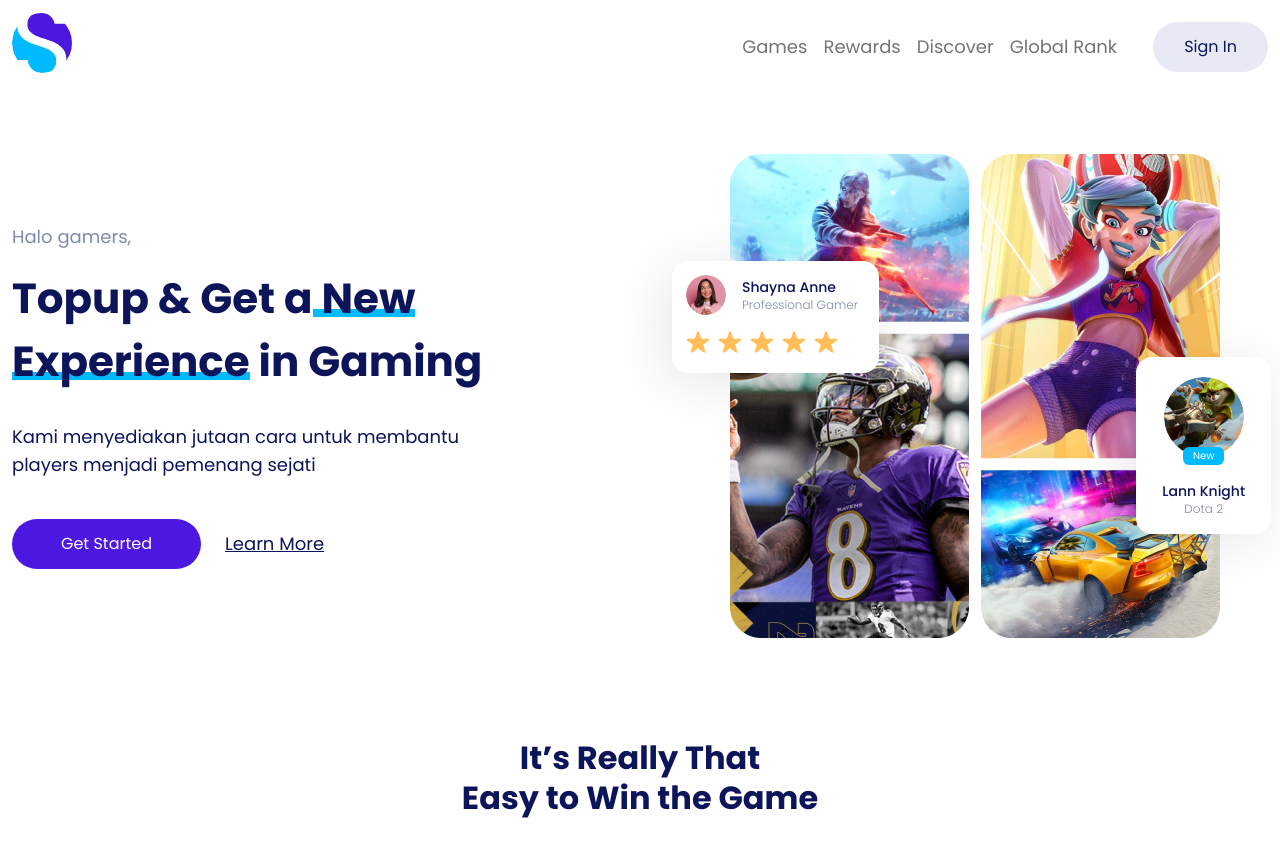
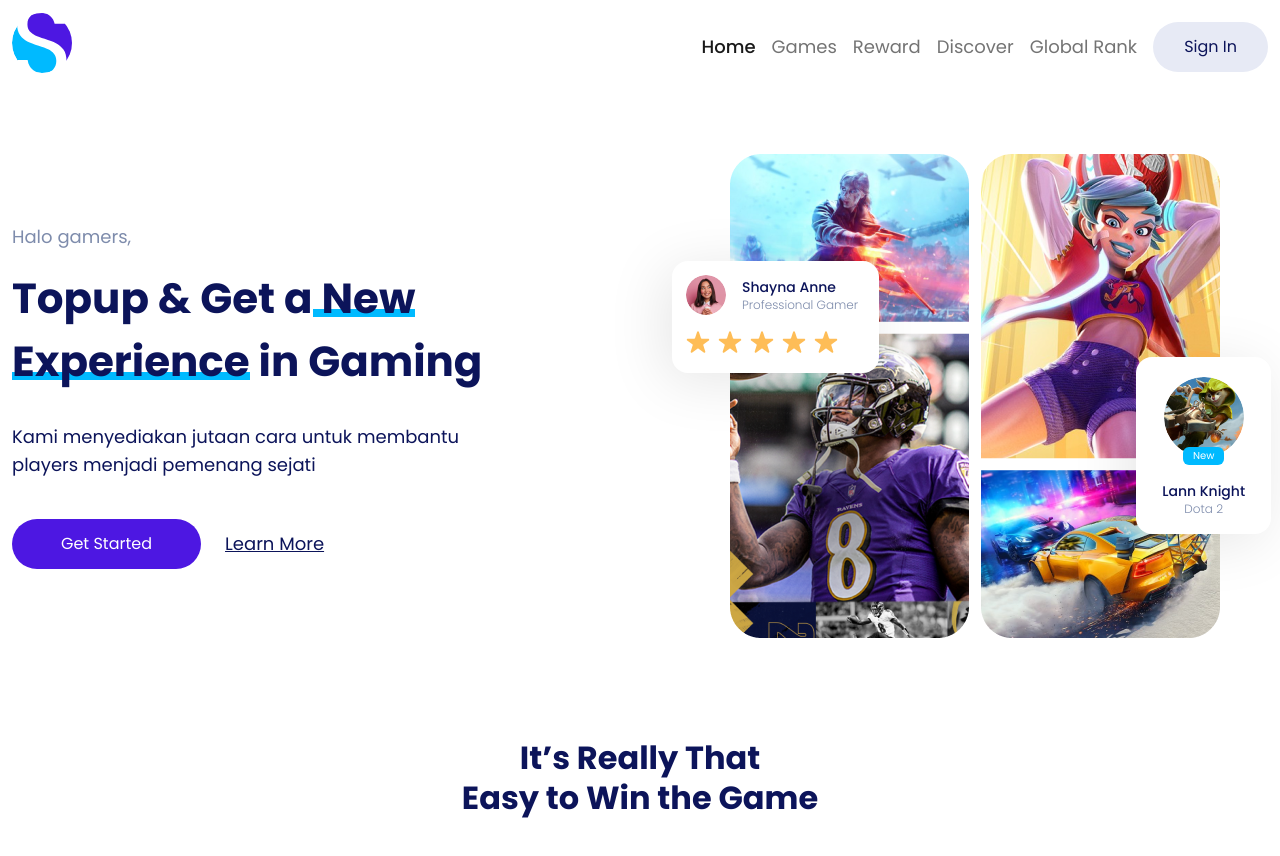
Before and after one commit to Pentorch/TopUpGame, a Next.js app: page / in a window 1280 px wide. Shown: the top 856 px of the page. Built offline with nearby package versions, Linux system fonts and the light colour scheme.

Commit message:
Refactor Navbar

```diff
--- a/package.json
+++ b/package.json
@@ -12,6 +12,7 @@
   },
   "dependencies": {
     "aos": "^3.0.0-beta.6",
+    "classnames": "^2.3.2",
     "next": "12.3.0",
     "react": "18.2.0",
     "react-dom": "18.2.0"
--- a/src/components/organisms/Navbar/Menu.tsx
+++ b/src/components/organisms/Navbar/Menu.tsx
@@ -1,14 +1,24 @@
+import cx from "classnames";
+import Link from "next/link";
 interface MenuProps {
-  title?: string;
+  title: string;
+  active?: boolean;
+  href: string;
 }
-export default function Menu(props: MenuProps) {
-  const { title } = props;
+export default function Menu(props: Partial<MenuProps>) {
+  const { title, active, href = "/" } = props;
+  const classTitle = cx({
+    "nav-link": true,
+    active,
+  });
   return (
     <>
       <li className="nav-item my-auto">
-        <a className="nav-link active" aria-current="page" href="#">
-          {title}
-        </a>
+        <Link href={href}>
+          <a className={classTitle} aria-current="page">
+            {title}
+          </a>
+        </Link>
       </li>
     </>
   );
--- a/src/components/organisms/Navbar/index.tsx
+++ b/src/components/organisms/Navbar/index.tsx
@@ -23,28 +23,12 @@ export default function Navbar() {
             </button>
             <div className="collapse navbar-collapse" id="navbarNav">
               <ul className="navbar-nav ms-auto text-lg gap-lg-0 gap-2">
-                <Menu />
-                <li className="nav-item my-auto">
-                  <a className="nav-link" href="#">
-                    Games
-                  </a>
-                </li>
-                <li className="nav-item my-auto">
-                  <a className="nav-link" href="#">
-                    Rewards
-                  </a>
-                </li>
+                <Menu active title="Home" />
+                <Menu title="Games" href="/games" />
+                <Menu title="Reward" />
+                <Menu title="Discover" />
+                <Menu title="Global Rank" />
 
-                <li className="nav-item my-auto">
-                  <a className="nav-link" href="#">
-                    Discover
-                  </a>
-                </li>
-                <li className="nav-item my-auto me-lg-20">
-                  <a className="nav-link" href="#">
-                    Global Rank
-                  </a>
-                </li>
                 <li className="nav-item my-auto">
                   <a
                     className="btn btn-sign-in d-flex justify-content-center ms-lg-2 rounded-pill"
```
Also changed, not shown: pages/404.tsx (renamed from pages/404-not-found.tsx), 2 other files (tests, documents, lock files or other folders).
